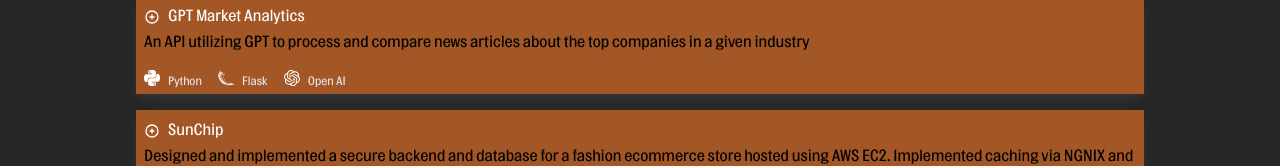
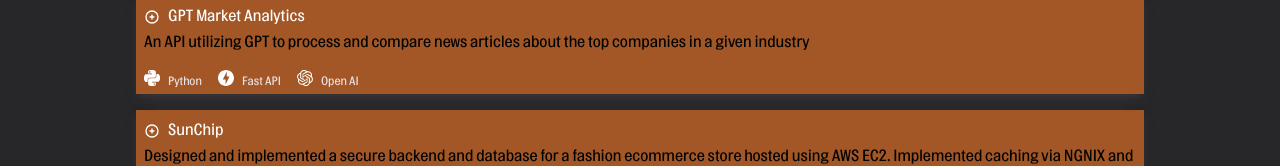
Before and after one commit to samuelho-dev/samuelho.github.io, a Next.js app: page /work in a window 1280 px wide. Shown: the part 2259-2425 px from the top of the page. Built offline with nearby package versions, Linux system fonts and the light colour scheme.

Commit message:
update fast api

```diff
--- a/src/components/Projects.tsx
+++ b/src/components/Projects.tsx
@@ -6,7 +6,7 @@
 import {
   SiBackblaze,
   SiFirebase,
-  SiFlask,
+  SiFastapi,
   SiMysql,
   SiOpenai,
   SiPython,
@@ -43,7 +43,7 @@
     Javascript: <SiJavascript color="white" />,
     Sequelize: <SiSequelize color="white" />,
     'Open AI': <SiOpenai color="white" />,
-    Flask: <SiFlask color="white" />,
+    'Fast API': <SiFastapi color="white" />,
     Python: <SiPython color="white" />,
     React: <SiReact color="white" />,
     Plus: <HiOutlinePlusCircle color="white" />,
--- a/src/pages/about.tsx
+++ b/src/pages/about.tsx
@@ -13,7 +13,7 @@
   SiAdobe,
   SiReact,
   SiPython,
-  SiFlask,
+  SiFastapi,
 } from 'react-icons/si';
 
 function about() {
@@ -105,8 +105,8 @@
               <sub>Python</sub>
             </li>
             <li className="flex items-center gap-2">
-              <SiFlask />
-              <sub>Flask</sub>
+              <SiFastapi />
+              <sub>Fast Api</sub>
             </li>
             <li className="flex items-center gap-2">
               <SiAbletonlive />
--- a/util/resume.json
+++ b/util/resume.json
@@ -112,7 +112,7 @@
     {
       "name": "GPT Market Analytics",
       "description": "An API utilizing GPT to process and compare news articles about the top companies in a given industry",
-      "technologies": ["Python", "Flask", "Open AI"],
+      "technologies": ["Python", "Fast API", "Open AI"],
       "source": "https://github.com/samuelho-dev/marketanalyticsapi"
     },
     {
```
